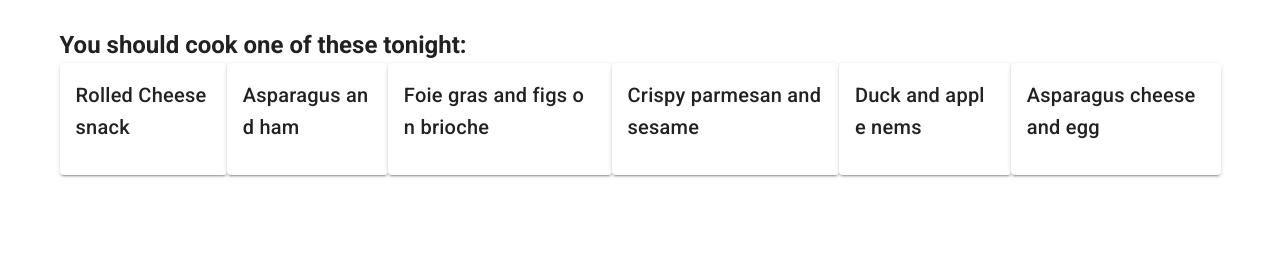
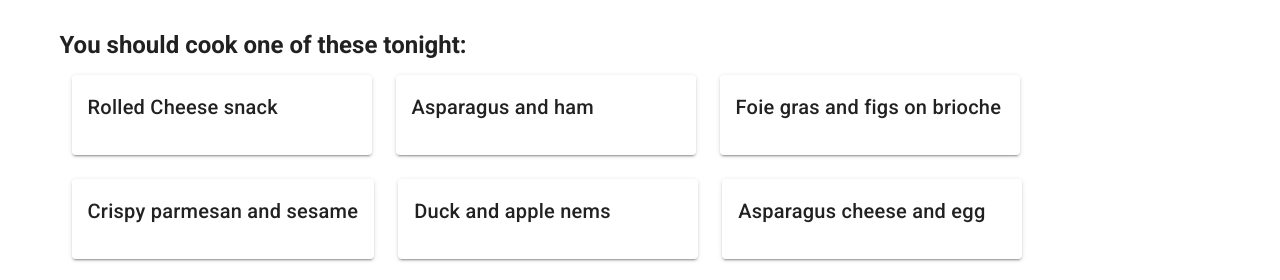
Before and after one commit to tristanneumann1/weekness-for-food, a Vue app: page / in a window 1280 px wide. Shown: the part 527-807 px from the top of the page. Built offline with nearby package versions, Linux system fonts and the light colour scheme.

Commit message:
Added skeleton loader

```diff
--- a/src/components/IngredientSearchBar.vue
+++ b/src/components/IngredientSearchBar.vue
@@ -2,6 +2,7 @@
   <v-combobox
       v-model="selectedIngredients"
       :items="ingredients"
+      :loading="loading"
       label="What is in your fridge?"
       clearable
       small-chips
@@ -16,6 +17,9 @@
 import { mapActions, mapGetters } from 'vuex'
 export default {
   name: "IngredientSearchBar",
+  props: {
+    loading: Boolean
+  },
   data: () => ({
     selectedIngredients: []
   }),
--- a/src/components/RecipeList.vue
+++ b/src/components/RecipeList.vue
@@ -1,11 +1,21 @@
 <template>
-  <div class="d-flex">
+  <div class="d-flex flex-wrap">
+    <template v-if="loading">
+      <v-skeleton-loader
+        v-for="idx in 6"
+        :key="idx"
+        type="card"
+        class="recipe-card ma-3"
+      />
+    </template>
     <RecipeCard
-        v-for="recipe in sortedRecipes"
-        :key="recipe.id"
-        :name="recipe.name"
-        :storedIngredients="recipe.storedIngredients"
-        :missingIngredients="recipe.missingIngredients"
+      v-else
+      class="recipe-card ma-3"
+      v-for="recipe in sortedRecipes"
+      :key="recipe.id"
+      :name="recipe.name"
+      :storedIngredients="recipe.storedIngredients"
+      :missingIngredients="recipe.missingIngredients"
     />
   </div>
 </template>
@@ -18,6 +28,9 @@ export default {
   name: "RecipeList",
   components: {
     RecipeCard
+  },
+  props: {
+    loading: Boolean
   },
   computed: {
     ...mapGetters({
@@ -35,5 +48,7 @@ export default {
 </script>
 
 <style scoped>
-
+.recipe-card {
+  min-width: 300px;
+}
 </style>
--- a/src/pages/HomePage.vue
+++ b/src/pages/HomePage.vue
@@ -30,13 +30,13 @@
           <h2>What's in your fridge?</h2>
         </v-row>
         <v-row no-gutters>
-          <IngredientSearchBar />
+          <IngredientSearchBar :loading="loadingData" />
         </v-row>
         <v-row no-gutters>
           <h2>You should cook one of these tonight:</h2>
         </v-row>
         <v-row no-gutters>
-          <RecipeList />
+          <RecipeList :loading="loadingData" />
         </v-row>
       </v-container>
     </v-main>
@@ -54,6 +54,11 @@ export default {
     IngredientSearchBar,
     RecipeList
   },
+  data () {
+    return {
+      loadingData: false
+    }
+  },
   methods: {
     ...mapActions([
       'fetchIngredients',
@@ -61,8 +66,13 @@ export default {
     ])
   },
   created() {
-    this.fetchIngredients()
-    this.fetchRecipes()
+    this.loadingData = true
+    Promise.all([
+      this.fetchIngredients(),
+      this.fetchRecipes()
+    ]).finally(() => {
+      this.loadingData = false
+    })
   }
 }
 </script>
```
